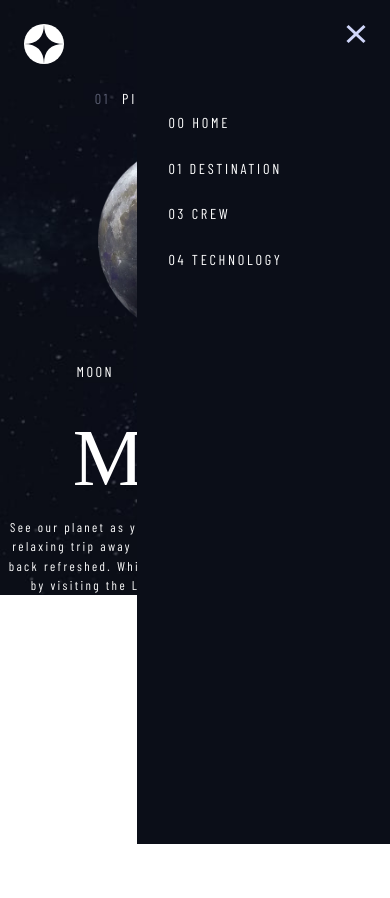
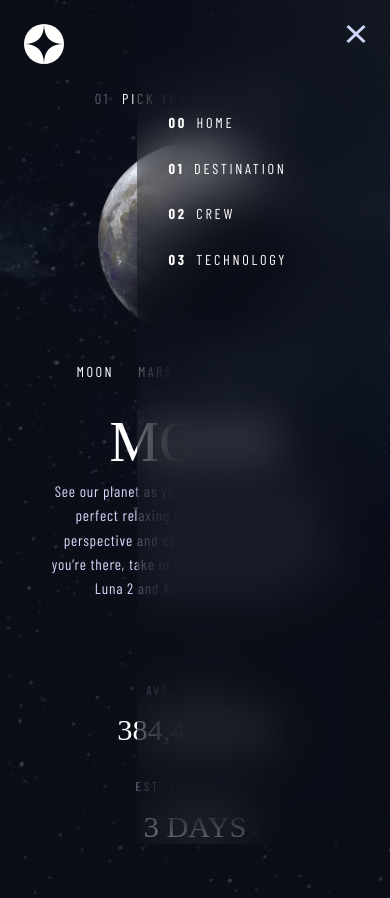
Before and after one commit to ryanesmores07/nextjs-space-landingpage, a Next.js app: page /Moon in a window 390 px wide. Both pictures are taken after a click on the picture 352 px from the left and 36 px from the top of the page. Before the commit the page ends 844 px from the top, so only its background shows below. Built offline with nearby package versions, Linux system fonts and the light colour scheme; a web font is replaced by a local one.

Commit message:
chore: finished Destination page for mobile

```diff
--- a/components/Navigation.js
+++ b/components/Navigation.js
@@ -1,17 +1,14 @@
 import React, { useState } from "react";
 import styled from "styled-components";
 import Link from "next/link";
+import { useGlobalContext } from "../context/context";
 
 const Navigation = () => {
-  const [isOpen, setIsOpen] = useState(false);
-
-  const toggleHandler = () => {
-    setIsOpen(!isOpen);
-  };
+  const { toggleHandler, isOpen } = useGlobalContext();
 
   return (
     <Wrapper>
-      <div className="center">
+      <div className="container">
         {isOpen && (
           <aside className="sidebar ">
             <img
@@ -20,7 +17,7 @@ const Navigation = () => {
               className="close-button"
               onClick={toggleHandler}
             />
-            <ul role="list" className="links">
+            <ul role="list" className="links" onClick={toggleHandler}>
               <li>
                 <span>00</span>
                 <Link href="/"> HOME</Link>
@@ -30,11 +27,11 @@ const Navigation = () => {
                 <Link href="/Moon"> DESTINATION</Link>
               </li>
               <li>
-                <span>03</span>
-                <Link href="#"> CREW</Link>
+                <span>02</span>
+                <Link href="/Douglas-Hurley"> CREW</Link>
               </li>
               <li>
-                <span>04</span>
+                <span>03</span>
                 <Link href="#"> TECHNOLOGY</Link>
               </li>
             </ul>
@@ -62,7 +59,7 @@ const Wrapper = styled.nav`
   max-width: 100%;
   width: 100%;
 
-  .center {
+  .container {
     display: flex;
     width: 100%;
     justify-content: space-between;
@@ -84,7 +81,7 @@ const Wrapper = styled.nav`
   }
 
   .sidebar {
-    background-color: var(--clr-black);
+    background-color: transparent;
     width: 65%;
     position: fixed;
     top: 0;
@@ -94,7 +91,7 @@ const Wrapper = styled.nav`
     display: flex;
     padding: 13rem 2rem 0 3rem;
     z-index: 1;
-    backdrop-filter: blur(2rem);
+    backdrop-filter: blur(3rem);
 
     &::before {
       content: "";
@@ -105,7 +102,7 @@ const Wrapper = styled.nav`
       bottom: 0;
       right: 0;
       background-color: var(--clr-black);
-      opacity: 0.8;
+      opacity: 0.3;
     }
 
     .close-button {
@@ -128,6 +125,11 @@ const Wrapper = styled.nav`
         font-family: var(--ff-content);
         font-weight: 300;
         font-size: 1.8rem;
+
+        span {
+          font-weight: 700;
+          margin-right: 0.5rem;
+        }
       }
     }
   }
--- a/components/Planet.js
+++ b/components/Planet.js
@@ -6,12 +6,13 @@ import Link from "next/link";
 
 const Planet = ({ planetData }) => {
   const { name, images, description, distance, travel } = planetData;
+
   return (
     <Wrapper>
       <div className={style.background}>
         <Navigation />
         <div className="flex-container">
-          <h6>PICK YOUR DESTINATION</h6>
+          <h6 className="header">PICK YOUR DESTINATION</h6>
           <img className="planet-image" src={images.webp} alt="" />
           <ul className="links" role="list">
             <li>
@@ -29,6 +30,14 @@ const Planet = ({ planetData }) => {
           </ul>
           <h2 className="planet-name">{name.toUpperCase()}</h2>
           <p className="planet-description">{description}</p>
+          <h6 className="sub-header">AVG. DISTANCE</h6>
+          <h4 className="planet-distance margin-bottom">
+            {distance.toUpperCase()}
+          </h4>
+          <h6 className="sub-header">EST. TRAVEL TIME</h6>
+          <h4 className="planet-travel margin-bottom">
+            {travel.toUpperCase()}
+          </h4>
         </div>
       </div>
     </Wrapper>
@@ -41,14 +50,19 @@ const Wrapper = styled.section`
   margin: 0 auto;
   text-align: center;
 
+  .margin-bottom {
+    margin-bottom: 3rem;
+  }
+
   .flex-container {
     display: flex;
     justify-content: center;
     flex-direction: column;
     align-items: center;
+    padding-bottom: 3rem;
     /* gap: 1rem; */
 
-    h6 {
+    .header {
       font-size: 1.8rem;
       margin-bottom: 4rem;
       &::before {
@@ -73,7 +87,7 @@ const Wrapper = styled.section`
       font-family: var(--ff-content);
       font-weight: 100;
       cursor: pointer;
-      margin-bottom: 2rem;
+      margin-bottom: 3rem;
 
       a {
         color: var(--clr-white);
@@ -99,12 +113,12 @@ const Wrapper = styled.section`
         &:hover::after {
           opacity: 1;
         }
-
+      }
     }
 
     .planet-name {
       font-size: 7rem;
-      /* line-height: 0; */
+      line-height: 1.3;
     }
 
     .planet-description {
@@ -115,17 +129,31 @@ const Wrapper = styled.section`
       line-height: 1.6;
       font-weight: 100;
       position: relative;
-
+      padding-bottom: 10rem;
       &::after {
         content: "";
         position: absolute;
         top: 20rem;
         left: 0;
-        bottom: 5rem;
-        height: 0.5px;
+        height: 0.04px;
+        transform: scaleX(1.1);
+        opacity: 0.4;
+        text-align: center;
         width: 100%;
-        background-color: red;
+        background-color: var(--clr-white);
       }
+    }
+
+    .sub-header {
+      font-size: 1.6rem;
+      color: var(--clr-blue);
+      margin-bottom: 1rem;
+      font-weight: 100;
+    }
+
+    .planet-distance,
+    .planet-travel {
+      font-size: 3.8rem;
     }
   }
 `;
--- /dev/null
+++ b/context/context.js
@@ -0,0 +1,23 @@
+import React, { useContext, useState } from "react";
+
+const AppContext = React.createContext();
+
+const AppProvider = ({ children }) => {
+  const [isOpen, setIsOpen] = useState(false);
+
+  const toggleHandler = () => {
+    setIsOpen(!isOpen);
+  };
+
+  return (
+    <AppContext.Provider value={{ isOpen, setIsOpen, toggleHandler }}>
+      {children}
+    </AppContext.Provider>
+  );
+};
+
+export const useGlobalContext = () => {
+  return useContext(AppContext);
+};
+
+export { AppContext, AppProvider };
--- a/pages/[planetName].js
+++ b/pages/[planetName]/index.js
@@ -1,6 +1,6 @@
 import React from "react";
-import Planet from "../components/Planet";
-import { buildFilePath, extractFeedback } from "../helper/helper";
+import Planet from "../../components/Planet";
+import { buildFilePath, extractFeedback } from "../../helper/helper";
 
 const Destination = ({ data }) => {
   // console.log(data);
--- a/pages/_app.js
+++ b/pages/_app.js
@@ -1,11 +1,14 @@
 import "../styles/globals.css";
 import Layout from "../components/Layout";
+import { AppProvider } from "../context/context";
 
 function MyApp({ Component, pageProps }) {
   return (
-    <Layout>
-      <Component {...pageProps} />
-    </Layout>
+    <AppProvider>
+      <Layout>
+        <Component {...pageProps} />
+      </Layout>
+    </AppProvider>
   );
 }
 
```
Also changed, not shown: components/Person.js (added, +17 -0 lines), pages/[...personName]/index.js (added, +45 -0 lines).
